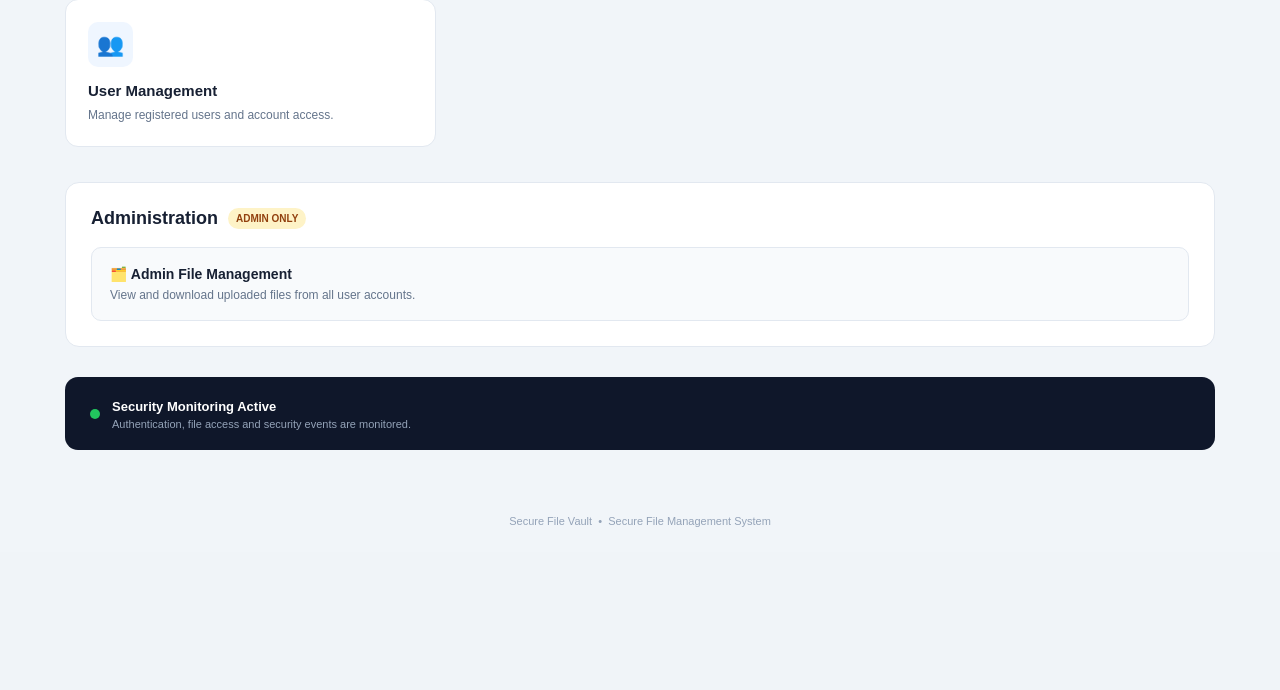
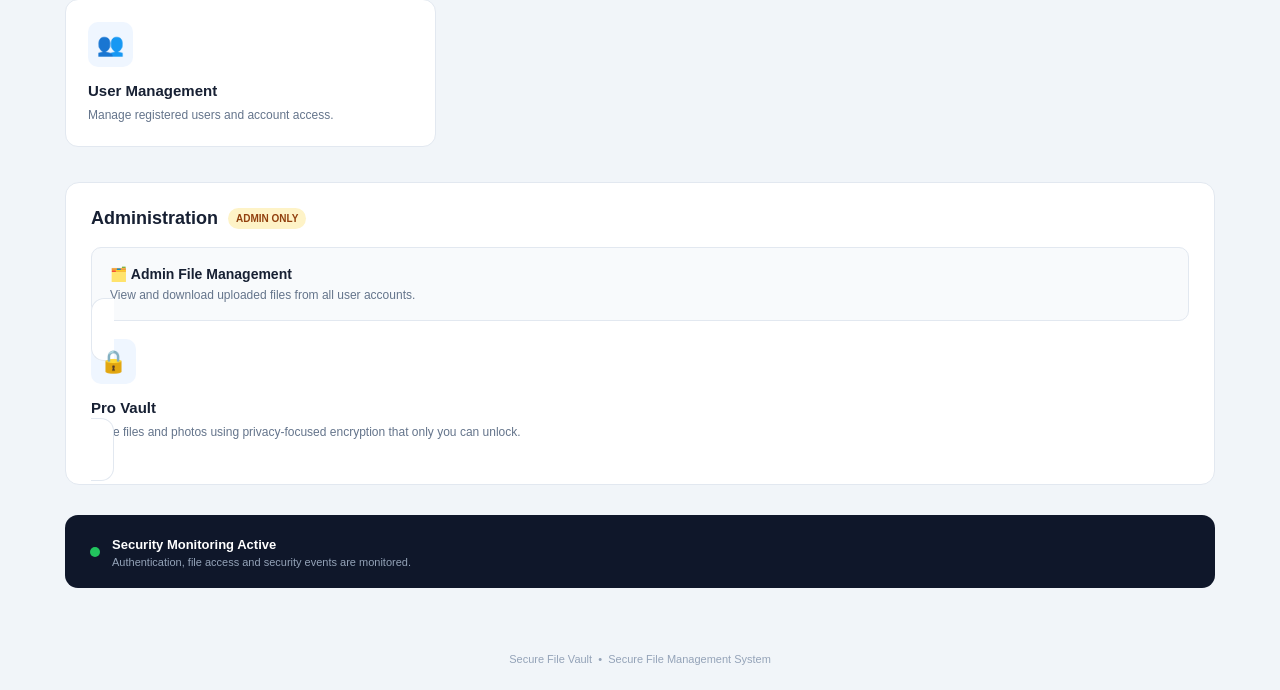
Before and after one commit to pramodkurra123/secure-file-vault, a Flask app: page /dashboard in a window 1280 px wide. Shown: the part 710-1400 px from the top of the page. Before the commit the page ends 1237 px from the top, so only its background shows below. Run offline with Flask 3, Linux system fonts and the light colour scheme; the visitor is signed in with stand-in values (Sample User, id 1); parts of the project's set-up code (start-up, migrations or seed data) failed here and were passed over.

Commit message:
Add Pro Vault card to dashboard
Added a new card for the Pro Vault feature with description.

```diff
--- a/templates/dashboard.html
+++ b/templates/dashboard.html
@@ -538,6 +538,24 @@
                 </p>
 
             </a>
+            <a href="/pro-vault" class="card">
+
+        <div class="card-icon">
+            🔒
+        </div>
+
+        <h3>
+            Pro Vault
+        </h3>
+
+        <p>
+            Store files and photos using privacy-focused encryption that only you can unlock.
+        </p>
+
+    </a>
+
+
+</div>
 
         </section>
 
```
